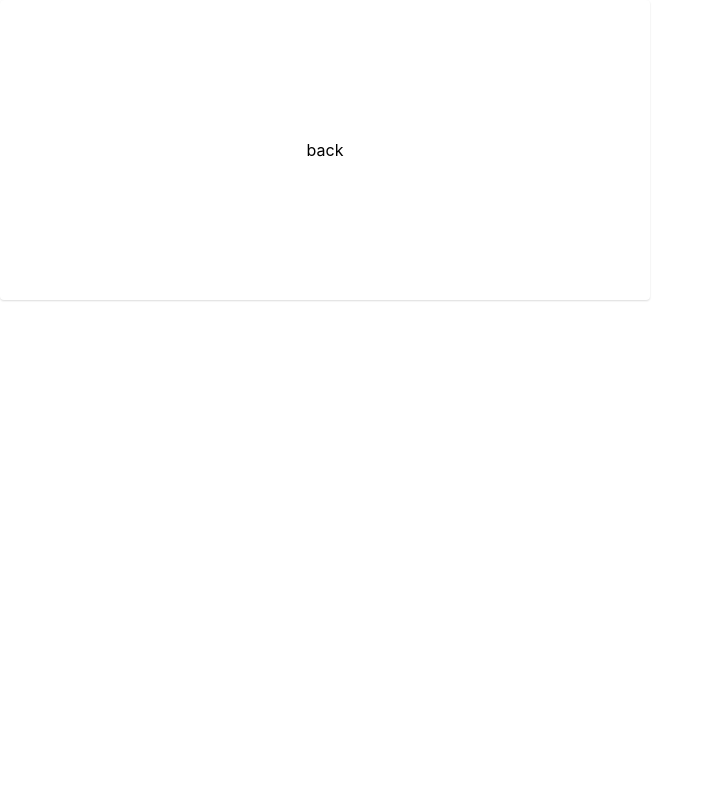
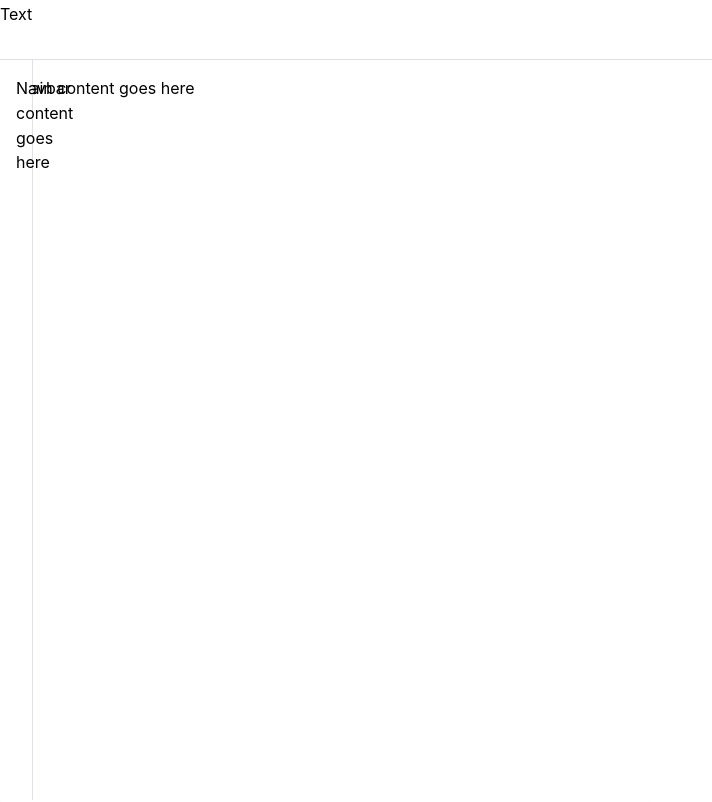
Before and after one commit to konyasharin-team/LexiLift-frontend, a React (Vite) app: page /modules in a window 1280 px wide. Shown: the top 802 px of the page, without its empty margins (0-712 px from the left). Built offline with nearby package versions, Linux system fonts and the light colour scheme.

Commit message:
AppLaout

```diff
--- a/src/App.tsx
+++ b/src/App.tsx
@@ -1,4 +1,5 @@
 import { FC } from 'react';
+import AppLayout from '@components/AppLayout/AppLayout.tsx';
 import { FlipCard, useFlipCard } from '@components/FlipCard';
 
 const App: FC = () => {
@@ -6,6 +7,7 @@ const App: FC = () => {
 
   return (
     <>
+      <AppLayout />
       <FlipCard
         word={'back'}
         translation={'translate'}
--- /dev/null
+++ b/src/components/AppLayout/AppLayout.tsx
@@ -0,0 +1,12 @@
+import { FC } from 'react';
+import SidePanel from '@components/AppLayout/components/SidePanel/SidePanel.tsx';
+
+export const AppLayout: FC = () => {
+  return (
+    <div>
+      <SidePanel />
+    </div>
+  );
+};
+
+export default AppLayout;
--- /dev/null
+++ b/src/components/AppLayout/components/Header/Header.module.css
@@ -0,0 +1,11 @@
+.header {
+    transition: transform 400ms ease;
+}
+
+.header_pinned {
+    transform: translate3d(0, 0, 0);
+}
+
+.header_unpinned {
+    transform: translate3d(0, -110px, 0);
+}
--- /dev/null
+++ b/src/components/AppLayout/components/Header/Header.tsx
@@ -0,0 +1,28 @@
+import { FC } from 'react';
+import { Box, Portal, Text } from '@mantine/core';
+import clsx from 'clsx';
+
+import styles from './Header.module.css';
+
+interface IHeaderProps {
+  pinned: boolean;
+  data: {
+    title: string;
+  };
+}
+
+export const Header: FC<IHeaderProps> = ({ pinned, data }) => {
+  return (
+    <>
+      <Portal>
+        <Box
+          className={clsx(
+            styles.header,
+            pinned ? styles.header_pinned : styles.header_unpinned,
+          )}
+        ></Box>
+      </Portal>
+      <Text>{data.title}</Text>
+    </>
+  );
+};
--- /dev/null
+++ b/src/components/AppLayout/components/SidePanel/SidePanel.tsx
@@ -0,0 +1,41 @@
+import { AppShell, Burger } from '@mantine/core';
+import { useDisclosure } from '@mantine/hooks';
+
+import { Header } from '../Header/Header';
+
+export const SidePanel = () => {
+  const [opened, { toggle }] = useDisclosure();
+
+  const headerData = {
+    title: 'Text',
+  };
+
+  const pinned = true;
+
+  return (
+    <AppShell
+      header={{ height: 60 }}
+      navbar={{
+        width: opened ? 300 : 0,
+        breakpoint: 'sm',
+      }}
+      padding="md"
+    >
+      <AppShell.Header>
+        <div style={{ display: 'flex', alignItems: 'center' }}>
+          <Header pinned={pinned} data={headerData} />
+
+          <Burger opened={opened} onClick={toggle} size="sm" ml="auto" />
+        </div>
+      </AppShell.Header>
+
+      <AppShell.Navbar p="md" hidden={!opened}>
+        Navbar content goes here
+      </AppShell.Navbar>
+
+      <AppShell.Main>Main content goes here</AppShell.Main>
+    </AppShell>
+  );
+};
+
+export default SidePanel;
```
Also changed, not shown: src/components/AppLayout/AppLayout.css (added), src/components/AppLayout/components/SidePanel/SidePanel.css (added).
